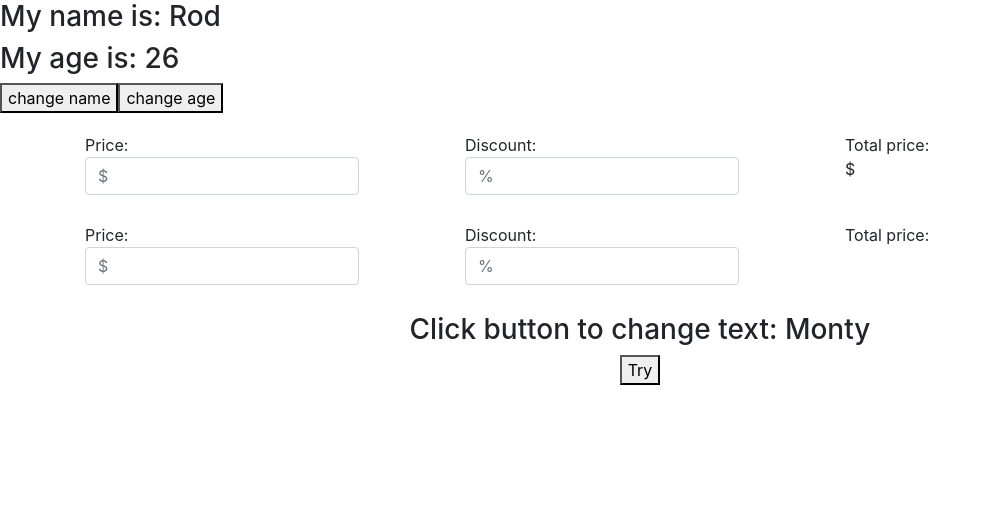
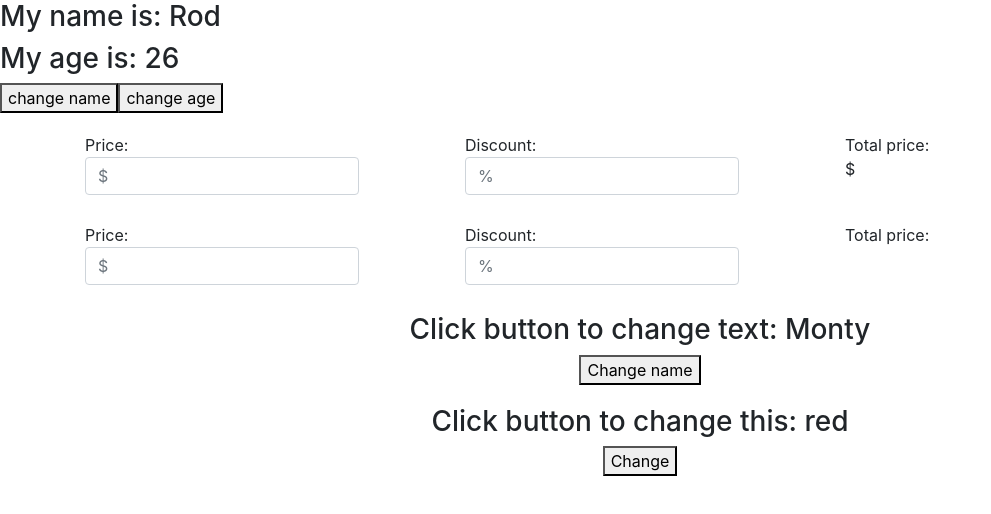
Before and after one commit to Jaguso/redux-example, a React app: page / in a window 1280 px wide. Shown: the top 514 px of the page, without its empty margins (0-991 px from the left). Built offline with nearby package versions, Linux system fonts and the light colour scheme.

Commit message:
changed a boolean with redux

```diff
--- a/src/actions/colorActions.js
+++ b/src/actions/colorActions.js
@@ -4,3 +4,9 @@ export function setText(text) {
         payload: text
     };
 }
+
+export function changeBoolean() {
+    return {
+        type: "CHANGE_BOOLEAN",
+    };
+}
--- a/src/components/colors/Colors.js
+++ b/src/components/colors/Colors.js
@@ -2,13 +2,20 @@ import React, { Component } from 'react';
 import { connect } from 'react-redux';
 
 class Colors extends Component {
+
   render() {
     return (
       <div style={{margin: '20px', textAlign: 'center'}}>
         <h3>Click button to change text: {this.props.color.text}</h3>
         <button onClick={() => this.props.setText('Python')}>
-          Try
+          Change name
         </button>
+        <div style={{margin: '20px', textAlign: 'center'}}>
+          <h3>
+            Click button to change this: {this.props.color.isTrue ? 'red' : 'blue'}
+          </h3>
+          <button onClick={() => this.props.changeBoolean()}>Change</button>
+        </div>
       </div>
     );
   }
@@ -19,7 +26,7 @@ const mapStateToProps = (state) => {
   return {
     color: state.color
   };
-};
+}; // so you call this state with this.props.color
 
 const mapDispatchToProps = (dispatch) => {
   return {
@@ -28,7 +35,13 @@ const mapDispatchToProps = (dispatch) => {
         type: "SET_TEXT",
         payload: text
       });
+    },
+    changeBoolean: () => {
+      dispatch({
+        type: "CHANGE_BOOLEAN"
+      });
     }
+
   };
 };
 
--- a/src/reducers/colorReducer.js
+++ b/src/reducers/colorReducer.js
@@ -1,13 +1,19 @@
 const colorReducer = (state = {
-  text: "Monty"
+  text: "Monty",
+  isTrue: true
 }, action) => {
   switch (action.type) {
     case "SET_TEXT":
       state = {
         ...state,
-        text: action.payload
+        text: action.payload,
       };
       break;
+    case "CHANGE_BOOLEAN":
+      state = {
+        ...state,
+        isTrue: !state.isTrue
+      }
   }
   return state;
 };
```
